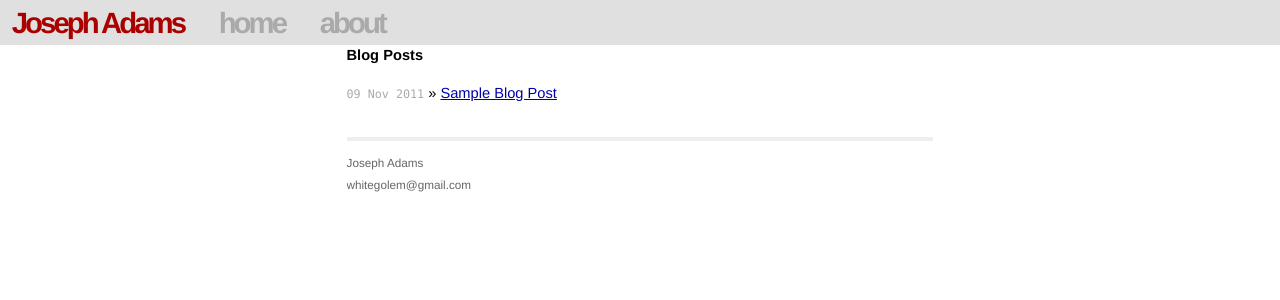
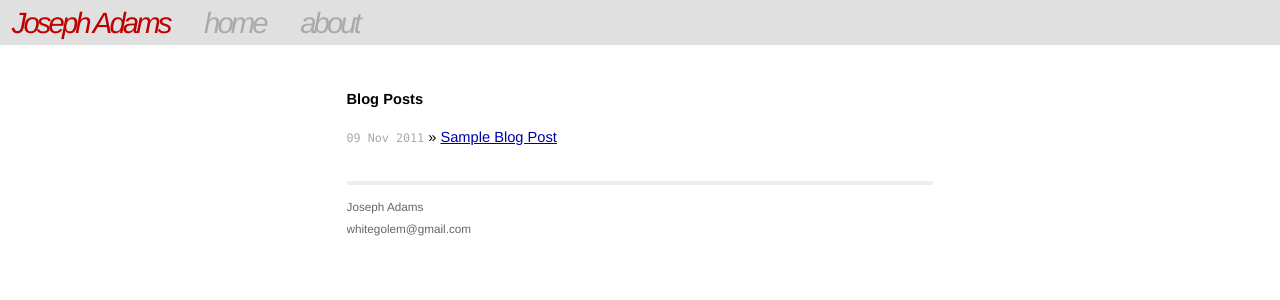
Before and after one commit to jcla1/jcla1.github.com, a Jekyll site: the page built from index.html, in a window 1280 px wide and 900 px high. Shown: the top 300 px of the window. Built offline with Jekyll 4.4.1, drawn with Linux system fonts in a browser that asks for light colours.

Commit message:
Update css/main.css

```diff
--- a/css/main.css
+++ b/css/main.css
@@ -92,9 +92,15 @@ ul.posts {
   margin-bottom: 2em; */
 
   margin: 0;
+
+
   padding: 0.4em;
-  font-weight: bold;
+
+
+
   font-size: 2em;
+
+
   letter-spacing: -0.1em;
   text-align: left;
   background: rgba(204, 204, 204, 0.6);
@@ -102,10 +108,15 @@ ul.posts {
   top: 0;
   left: 0;
   width: 100%;
+
+
+  font-style: italic;
+
 }
 
+
   .site .page-header a {
-    color: #a00;
+    color: #BE0000;
     text-decoration: none;
   }
 
@@ -144,6 +155,7 @@ ul.posts {
         color: #8085C1;
       }
 
+#home { padding-top: 3em; }
 /*****************************************************************************/
 /*
 /* Posts
```
